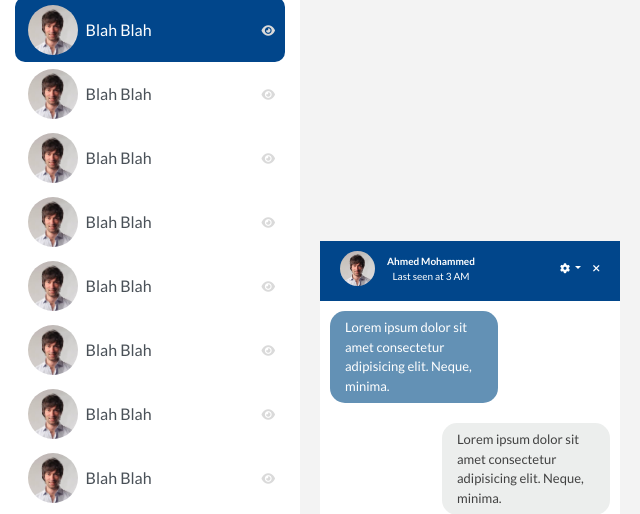
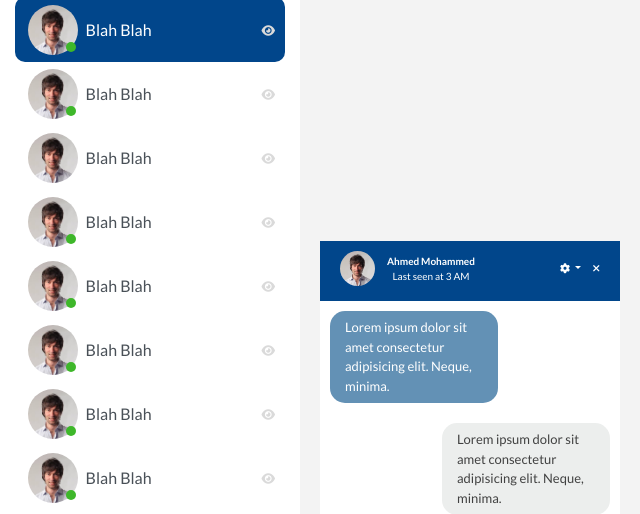
Before and after one commit to Marwan9M9/IEEE-Chat, a plain HTML site: page index.htm in a window 1280 px wide. Shown: the part 171-685 px from the top of the page, 0-640 px from the left. Drawn offline with nearby package versions, Linux system fonts and the light colour scheme.

Commit message:
changes v3.1

```diff
--- a/css/style.css
+++ b/css/style.css
@@ -13,6 +13,8 @@
 
   --color-other-message: #6391b5;
   --color-my-message: #eceeed;
+
+  --color-online-green: #3eb72a;
 }
 
 /****************/
@@ -210,7 +212,7 @@ body {
 }
 
 /*****************************/
-/*         Friends-List      */
+/*     Friends-List-Page     */
 /*****************************/
 .friends-list-page {
   width: 30rem;
@@ -313,6 +315,17 @@ body {
   color: var(--color-light-grey-2);
 }
 
+.online-icon {
+  height: 1rem;
+  width: 1rem;
+  background: var(--color-online-green);
+  z-index: 10;
+  border-radius: 50%;
+  position: absolute;
+  top: 68%;
+  left: 19%;
+}
+
 /*****************************/
 /*   Friends-List-Groups     */
 /*****************************/
--- a/index.htm
+++ b/index.htm
@@ -37,6 +37,13 @@
               <img src="img/persons/3.jpeg" alt="image one" class="friends-list-person-image">
               <span class="pl-2 align-middle friends-list-person">Blah Blah</span>
               <i class="fas fa-eye icon eye-icon"></i>
+              <span class="online-icon"></span>
+            </a>
+            <a href="#" class="list-group-item list-group-item-action friends-list-person-link float-left" id="list-home-list" data-toggle="list" href="#list-home" role="tab">
+              <img src="img/persons/3.jpeg" alt="image one" class="friends-list-person-image">
+              <span class="pl-2 align-middle friends-list-person">Blah Blah</span>
+              <i class="fas fa-eye icon eye-icon"></i>
+              <span class="online-icon"></span>
             </a>
             <a href="#" class="list-group-item list-group-item-action friends-list-person-link float-left" id="list-home-list" data-toggle="list" href="#list-home" role="tab">
               <img src="img/persons/3.jpeg" alt="image one" class="friends-list-person-image">
@@ -47,41 +54,43 @@
               <img src="img/persons/3.jpeg" alt="image one" class="friends-list-person-image">
               <span class="pl-2 align-middle friends-list-person">Blah Blah</span>
               <i class="fas fa-eye icon eye-icon"></i>
+              <span class="online-icon"></span>
             </a>
             <a href="#" class="list-group-item list-group-item-action friends-list-person-link float-left" id="list-home-list" data-toggle="list" href="#list-home" role="tab">
               <img src="img/persons/3.jpeg" alt="image one" class="friends-list-person-image">
               <span class="pl-2 align-middle friends-list-person">Blah Blah</span>
               <i class="fas fa-eye icon eye-icon"></i>
+              <span class="online-icon"></span>
             </a>
             <a href="#" class="list-group-item list-group-item-action friends-list-person-link float-left" id="list-home-list" data-toggle="list" href="#list-home" role="tab">
               <img src="img/persons/3.jpeg" alt="image one" class="friends-list-person-image">
               <span class="pl-2 align-middle friends-list-person">Blah Blah</span>
               <i class="fas fa-eye icon eye-icon"></i>
+              <span class="online-icon"></span>
             </a>
             <a href="#" class="list-group-item list-group-item-action friends-list-person-link float-left" id="list-home-list" data-toggle="list" href="#list-home" role="tab">
               <img src="img/persons/3.jpeg" alt="image one" class="friends-list-person-image">
               <span class="pl-2 align-middle friends-list-person">Blah Blah</span>
               <i class="fas fa-eye icon eye-icon"></i>
+              <span class="online-icon"></span>
             </a>
             <a href="#" class="list-group-item list-group-item-action friends-list-person-link float-left" id="list-home-list" data-toggle="list" href="#list-home" role="tab">
               <img src="img/persons/3.jpeg" alt="image one" class="friends-list-person-image">
               <span class="pl-2 align-middle friends-list-person">Blah Blah</span>
               <i class="fas fa-eye icon eye-icon"></i>
+              <span class="online-icon"></span>
             </a>
             <a href="#" class="list-group-item list-group-item-action friends-list-person-link float-left" id="list-home-list" data-toggle="list" href="#list-home" role="tab">
               <img src="img/persons/3.jpeg" alt="image one" class="friends-list-person-image">
               <span class="pl-2 align-middle friends-list-person">Blah Blah</span>
               <i class="fas fa-eye icon eye-icon"></i>
+              <span class="online-icon"></span>
             </a>
             <a href="#" class="list-group-item list-group-item-action friends-list-person-link float-left" id="list-home-list" data-toggle="list" href="#list-home" role="tab">
               <img src="img/persons/3.jpeg" alt="image one" class="friends-list-person-image">
               <span class="pl-2 align-middle friends-list-person">Blah Blah</span>
               <i class="fas fa-eye icon eye-icon"></i>
-            </a>
-            <a href="#" class="list-group-item list-group-item-action friends-list-person-link float-left" id="list-home-list" data-toggle="list" href="#list-home" role="tab">
-              <img src="img/persons/3.jpeg" alt="image one" class="friends-list-person-image">
-              <span class="pl-2 align-middle friends-list-person">Blah Blah</span>
-              <i class="fas fa-eye icon eye-icon"></i>
+              <span class="online-icon"></span>
             </a>
           </div>
         </div>
```
